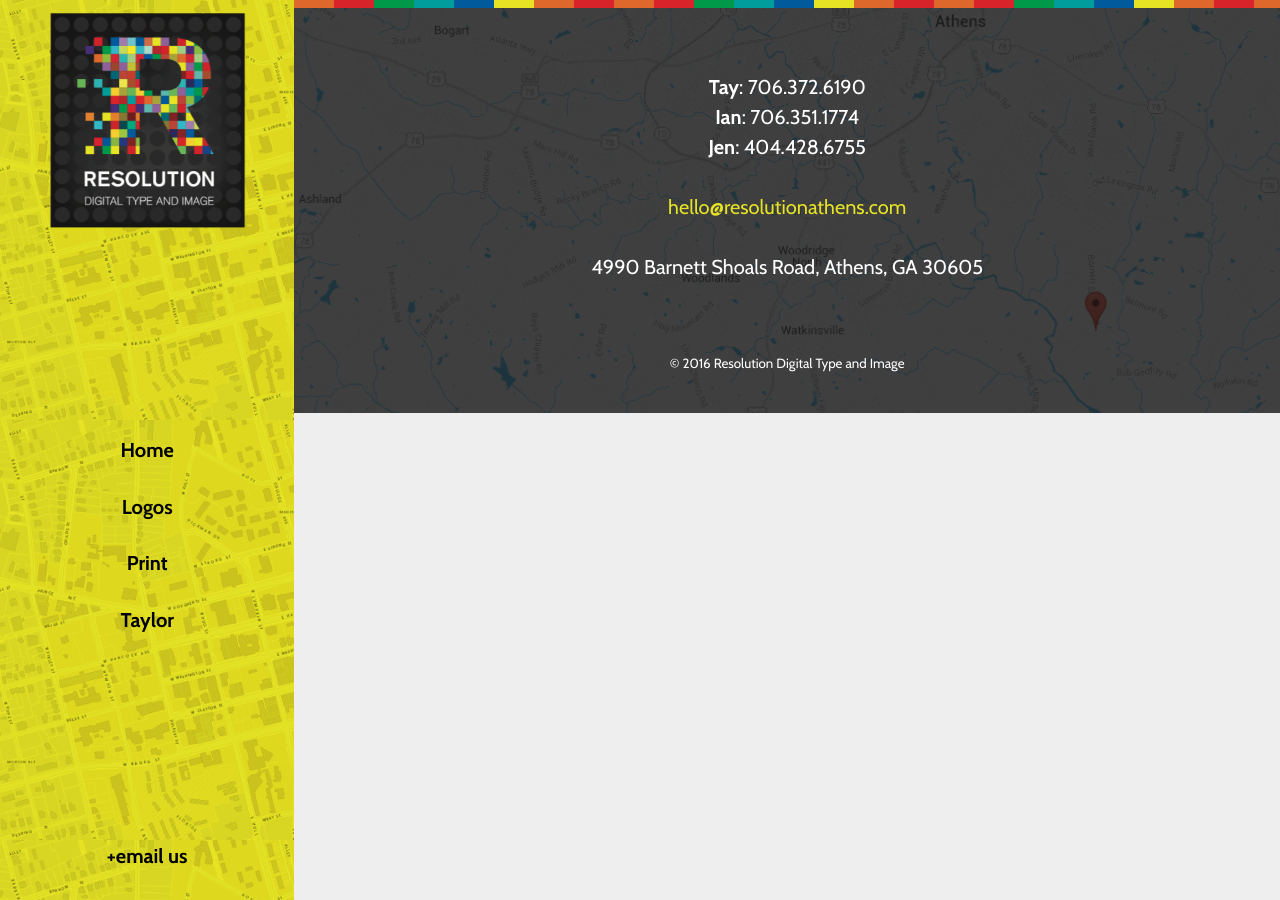
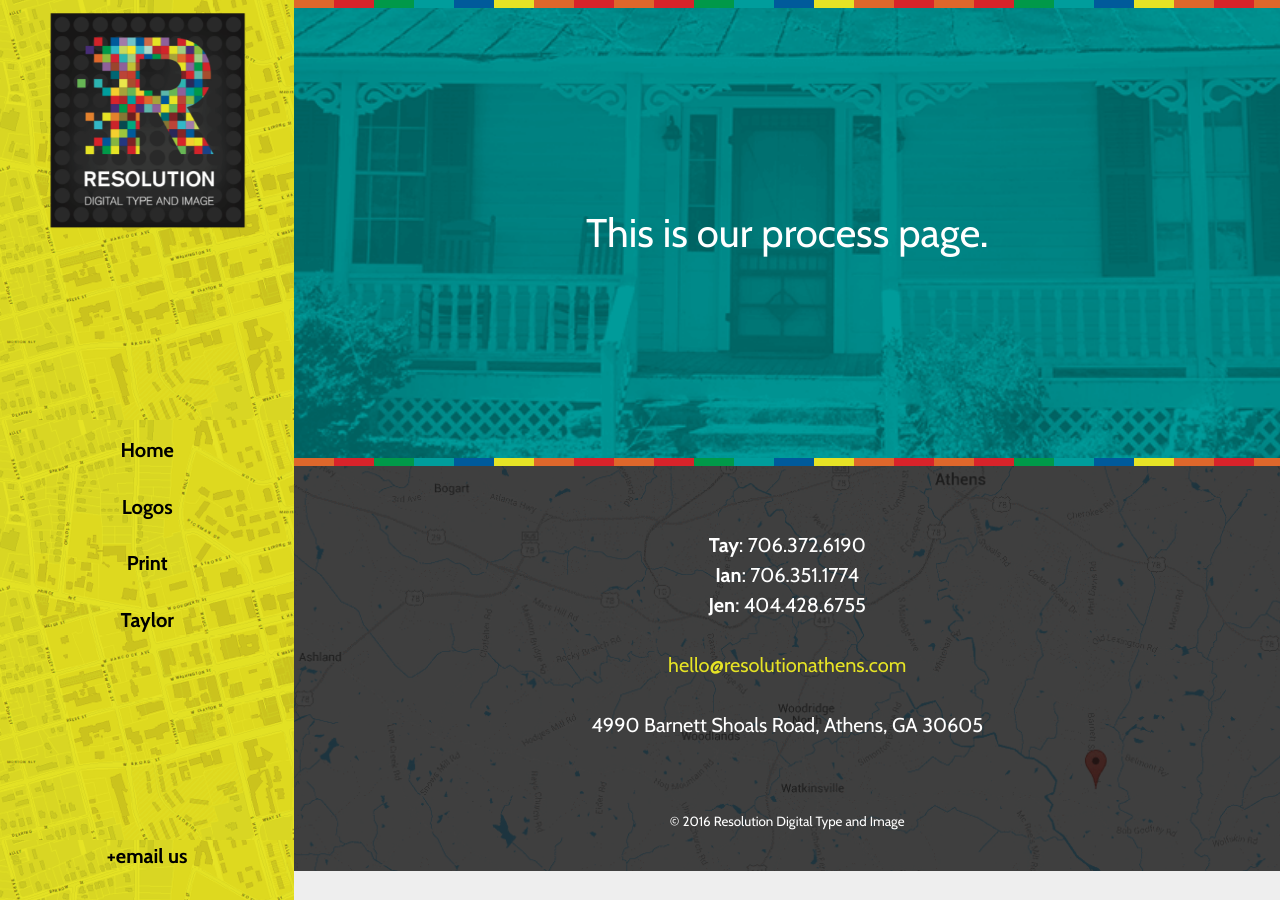
Before and after one commit to slip/Resolutionathens-Redesign, a Jekyll site: the page built from process/index.html, in a window 1280 px wide. Built offline with Jekyll 4.4.1, drawn with Linux system fonts in a browser that asks for light colours; nearby versions of some CDN libraries; Markdown is read by kramdown in place of the engine named in the settings.

Commit message:
Inner pages ready to build.

```diff
--- a/contact/index.html
+++ b/contact/index.html
@@ -6,6 +6,7 @@ title: Resolution Digital Type and Image | Our Work
   {% include portfolio-header.html %}
   <div class="home-sections">
     {% include mobile-header.html %}
+    {% include contact-about.html %}
     {% include footer.html %}
   </div>
 </div>
--- a/process/index.html
+++ b/process/index.html
@@ -6,6 +6,7 @@ title: Resolution Digital Type and Image | Our Work
   {% include portfolio-header.html %}
   <div class="home-sections">
     {% include mobile-header.html %}
+    {% include process-about.html %}
     {% include footer.html %}
   </div>
 </div>
```
